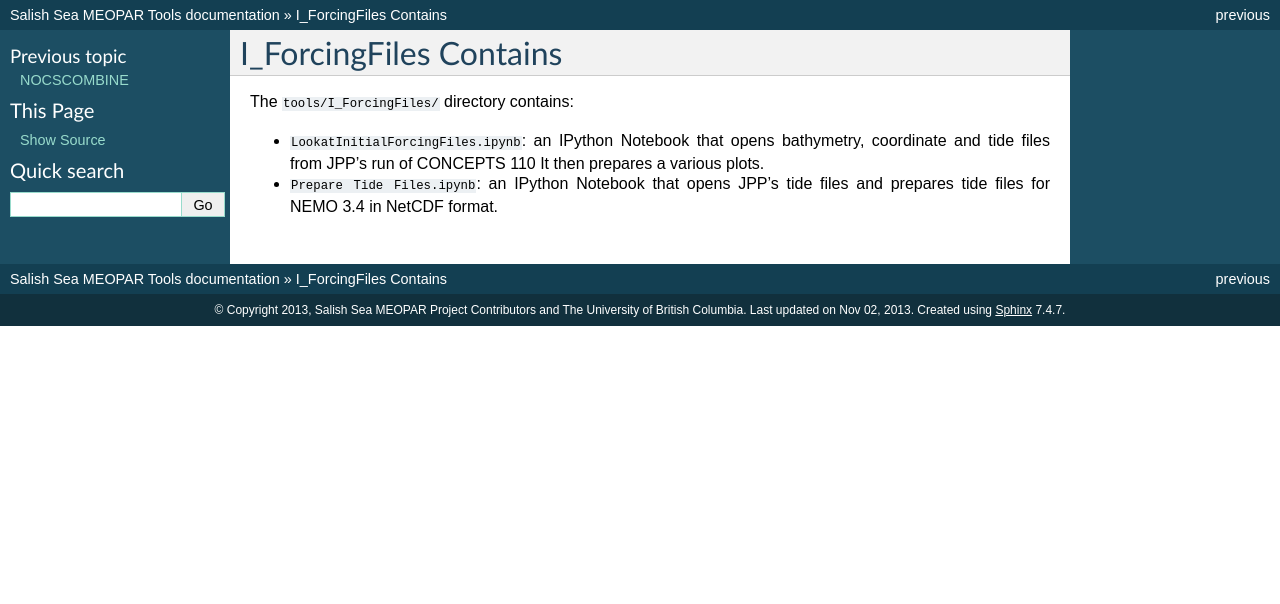
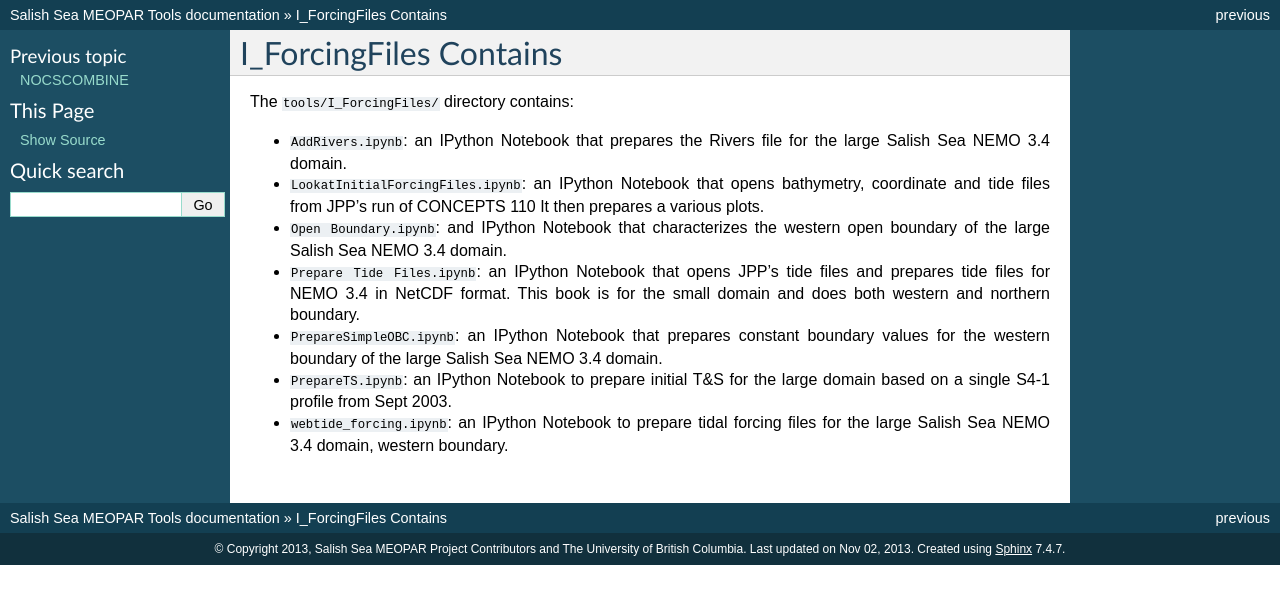
Before and after one commit to SalishSeaCast/tools, a Sphinx documentation site: the page built from docs/I_ForcingFiles/index.rst, in a window 1280 px wide. Shown: the top 604 px of the page. Built offline with Sphinx 7.4.7, drawn with Linux system fonts in a browser that asks for light colours.

Commit message:
Updated the docs to reflect all current notebooks in the I_ForcingFiles folder.

```diff
--- a/docs/I_ForcingFiles/index.rst
+++ b/docs/I_ForcingFiles/index.rst
@@ -4,7 +4,17 @@ I_ForcingFiles Contains
 
 The :file:`tools/I_ForcingFiles/` directory contains:
 
+* :file:`AddRivers.ipynb`: an IPython Notebook that prepares the Rivers file for the large Salish Sea NEMO 3.4 domain.
+
 * :file:`LookatInitialForcingFiles.ipynb`: an IPython Notebook that opens bathymetry, coordinate and tide  files from JPP's run of CONCEPTS 110
   It then prepares a various plots.
 
-* :file:`Prepare Tide Files.ipynb`: an IPython Notebook that opens JPP's tide files and prepares tide files for NEMO 3.4 in NetCDF format.
+* :file:`Open Boundary.ipynb`: and IPython Notebook that characterizes the western open boundary of the large Salish Sea NEMO 3.4 domain.
+
+* :file:`Prepare Tide Files.ipynb`: an IPython Notebook that opens JPP's tide files and prepares tide files for NEMO 3.4 in NetCDF format.  This book is for the small domain and does both western and northern boundary.
+
+* :file:`PrepareSimpleOBC.ipynb`: an IPython Notebook that prepares constant boundary values for the western boundary of the large Salish Sea NEMO 3.4 domain.
+
+* :file:`PrepareTS.ipynb`: an IPython Notebook to prepare initial T&S for the large domain based on a single S4-1 profile from Sept 2003.
+
+* :file:`webtide_forcing.ipynb`: an IPython Notebook to prepare tidal forcing files for the large Salish Sea NEMO 3.4 domain, western boundary.
```
